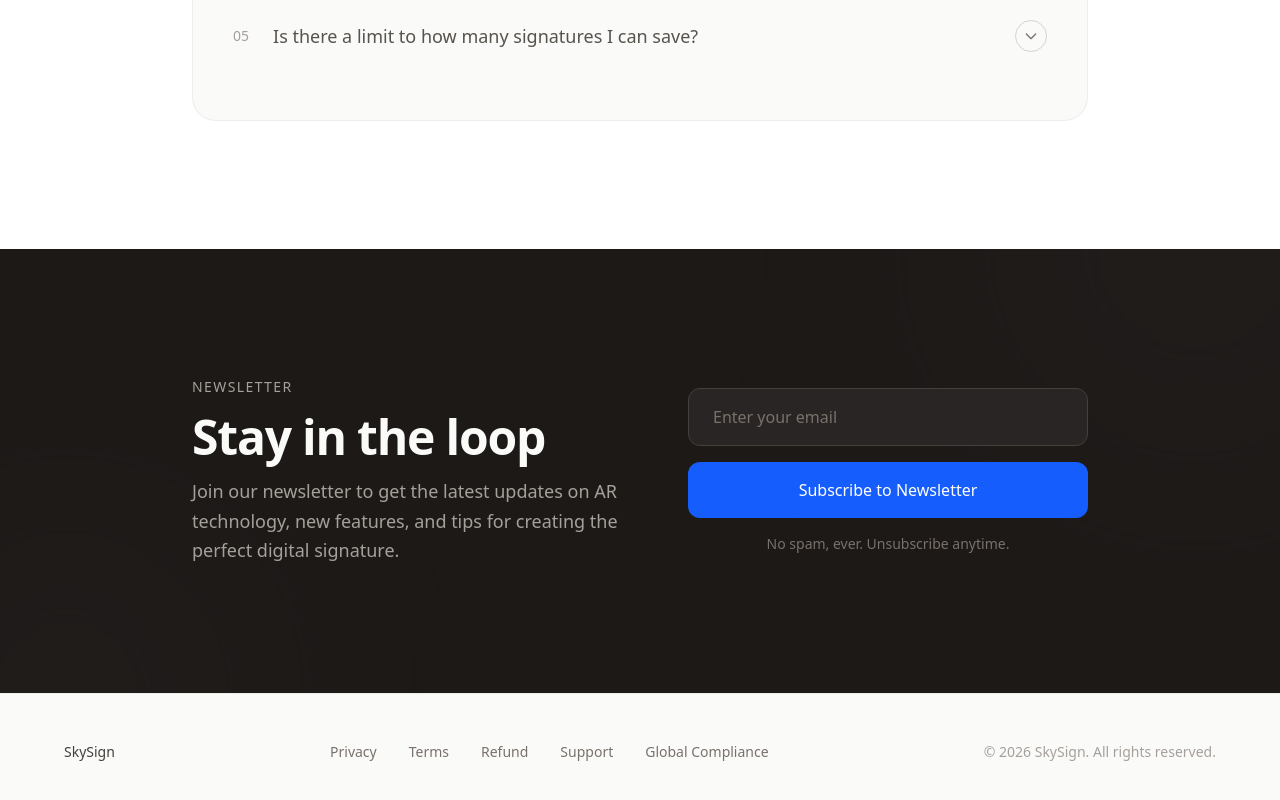
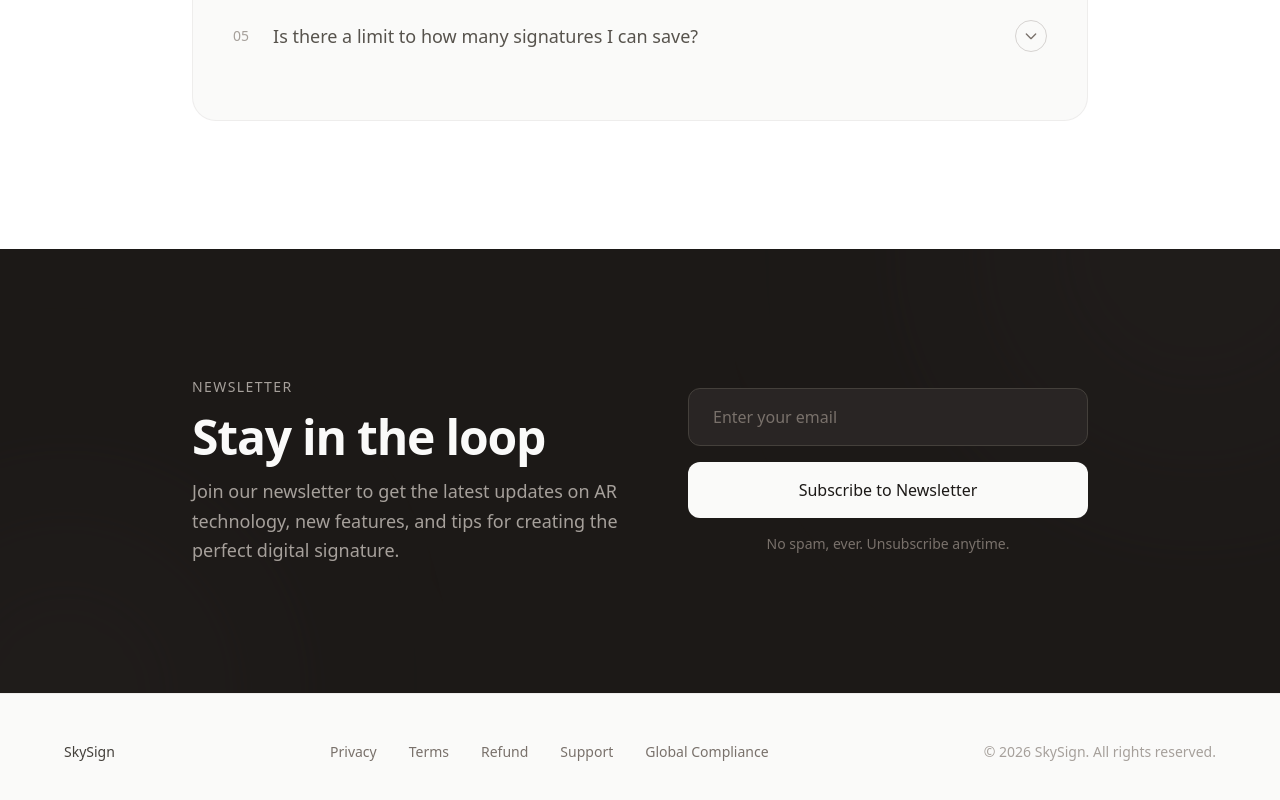
Before and after one commit to AkioDevenish/skysign, a Next.js app: page / in a window 1280 px wide. Shown: the part 5790-6590 px from the top of the page. Built offline with nearby package versions, Linux system fonts and the light colour scheme; no server answers.

Commit message:
Revert newsletter button to white

```diff
--- a/src/components/Newsletter.tsx
+++ b/src/components/Newsletter.tsx
@@ -115,7 +115,7 @@ export default function Newsletter() {
                                 <button
                                     type="submit"
                                     disabled={status === "loading"}
-                                    className="w-full px-8 py-4 bg-blue-600 text-white font-medium rounded-xl hover:bg-blue-500 transition-colors disabled:opacity-70 disabled:cursor-not-allowed cursor-pointer"
+                                    className="w-full px-8 py-4 bg-stone-50 text-stone-900 font-medium rounded-xl hover:bg-white transition-colors disabled:opacity-70 disabled:cursor-not-allowed cursor-pointer"
                                 >
                                     {status === "loading" ? "Subscribing..." : "Subscribe to Newsletter"}
                                 </button>
```
